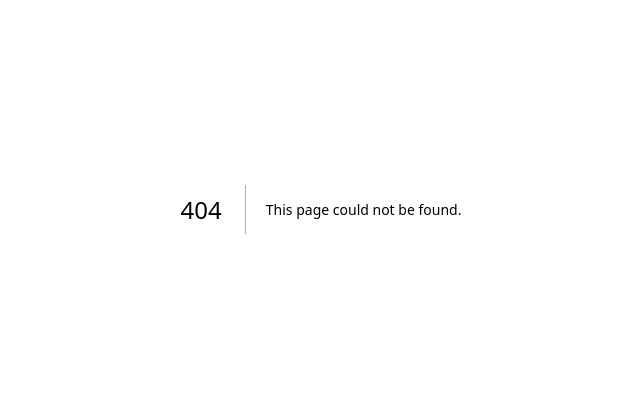
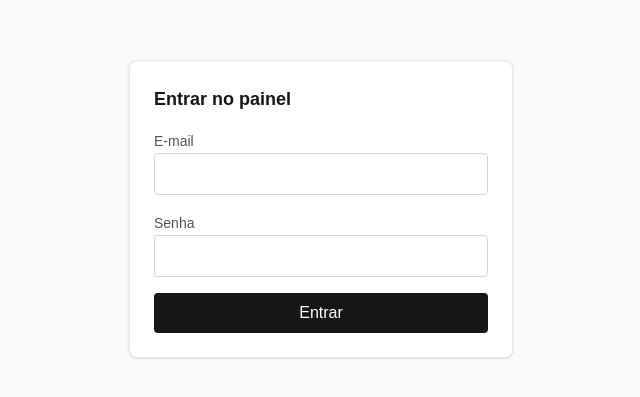
Before and after one commit to LuccasMadia/barbearia, a Next.js app: page /admin-login in a window 1280 px wide. Before the commit this address had no page. Shown: the part 191-588 px from the top of the page, without its empty margins (319-959 px from the left). Built offline with nearby package versions, Linux system fonts and the light colour scheme.

Commit message:
feat: add admin login page

```diff
--- /dev/null
+++ b/app/(auth)/admin-login/actions.ts
@@ -0,0 +1,21 @@
+"use server";
+
+import { redirect } from "next/navigation";
+import { createClient } from "@/lib/supabase/server";
+
+export async function signIn(
+  _prevState: { error: string } | null,
+  formData: FormData
+): Promise<{ error: string } | null> {
+  const email = String(formData.get("email") ?? "");
+  const password = String(formData.get("password") ?? "");
+
+  const supabase = await createClient();
+  const { error } = await supabase.auth.signInWithPassword({ email, password });
+
+  if (error) {
+    return { error: "E-mail ou senha incorretos." };
+  }
+
+  redirect("/admin");
+}
--- /dev/null
+++ b/app/(auth)/admin-login/page.tsx
@@ -0,0 +1,51 @@
+"use client";
+
+import { useActionState } from "react";
+import { signIn } from "./actions";
+
+export default function LoginPage() {
+  const [state, formAction, pending] = useActionState(signIn, null);
+
+  return (
+    <main className="flex min-h-screen items-center justify-center bg-neutral-50">
+      <form
+        action={formAction}
+        className="w-full max-w-sm space-y-4 rounded-lg border border-neutral-200 bg-white p-6 shadow-sm"
+      >
+        <h1 className="text-lg font-semibold">Entrar no painel</h1>
+        <div className="space-y-1">
+          <label htmlFor="email" className="text-sm text-neutral-600">
+            E-mail
+          </label>
+          <input
+            id="email"
+            name="email"
+            type="email"
+            required
+            className="w-full rounded border border-neutral-300 px-3 py-2"
+          />
+        </div>
+        <div className="space-y-1">
+          <label htmlFor="password" className="text-sm text-neutral-600">
+            Senha
+          </label>
+          <input
+            id="password"
+            name="password"
+            type="password"
+            required
+            className="w-full rounded border border-neutral-300 px-3 py-2"
+          />
+        </div>
+        {state?.error && <p className="text-sm text-red-600">{state.error}</p>}
+        <button
+          type="submit"
+          disabled={pending}
+          className="w-full rounded bg-neutral-900 py-2 text-white disabled:opacity-50"
+        >
+          {pending ? "Entrando..." : "Entrar"}
+        </button>
+      </form>
+    </main>
+  );
+}
```
